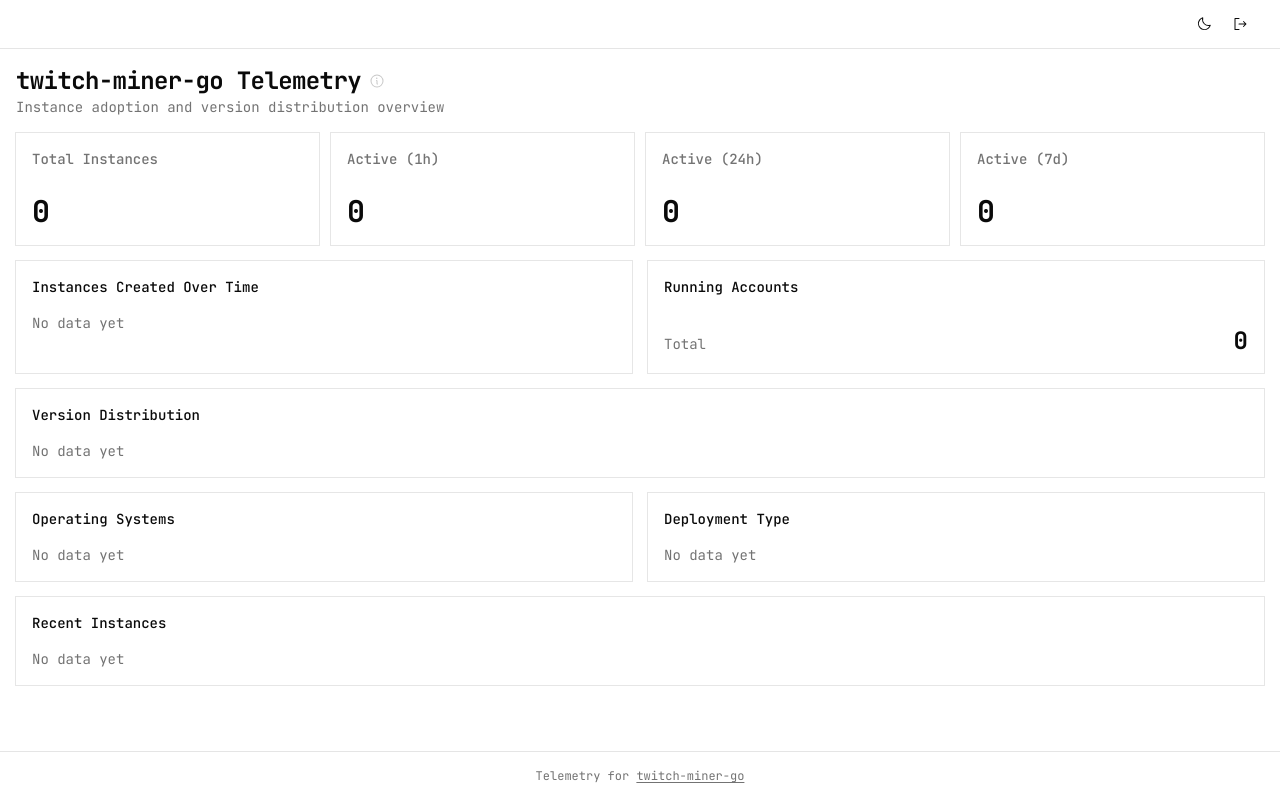
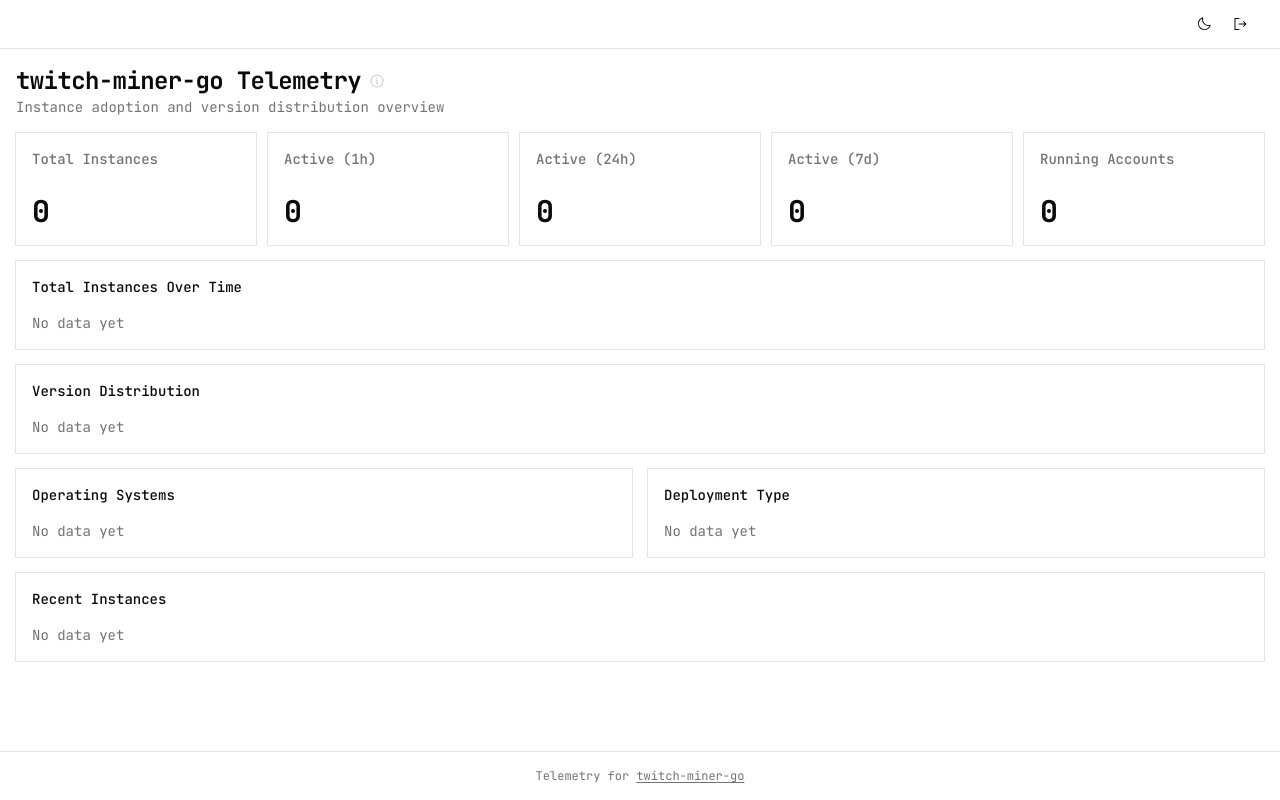
Before and after one commit to Guliveer/twitch-miner-go-telemetry, a Next.js app: page / in a window 1280 px wide. Built offline with nearby package versions, Linux system fonts and the light colour scheme.

Commit message:
Improve UI

```diff
--- a/src/app/page.tsx
+++ b/src/app/page.tsx
@@ -5,7 +5,7 @@
 import { DeploymentChart } from "@/components/dashboard/deployment-chart";
 import { InstancesTable } from "@/components/dashboard/instances-table";
 import { FirstSeenChart } from "@/components/dashboard/first-seen-chart";
-import { AccountsCard } from "@/components/dashboard/accounts-card";
+
 import { VersionDisclaimer } from "@/components/dashboard/version-disclaimer";
 
 export const dynamic = "force-dynamic";
@@ -30,14 +30,10 @@
         active1h={stats.active1h}
         active24h={stats.active24h}
         active7d={stats.active7d}
+        totalRunning={stats.totalRunningAccounts}
       />
 
-      <div className="grid gap-4 md:grid-cols-2">
-        <FirstSeenChart data={stats.firstSeenDistribution} />
-        <AccountsCard
-          totalRunning={stats.totalRunningAccounts}
-        />
-      </div>
+      <FirstSeenChart data={stats.firstSeenDistribution} />
 
       <VersionChart data={stats.versionDistribution} />
 
--- a/src/components/dashboard/accounts-card.tsx
+++ b/src/components/dashboard/accounts-card.tsx
@@ -8,15 +8,14 @@
   totalRunning,
 }: AccountsCardProps) {
   return (
-    <Card>
-      <CardHeader className="pb-3">
-        <CardTitle className="text-sm font-medium">Running Accounts</CardTitle>
+    <Card className="flex-1 min-w-[160px]">
+      <CardHeader className="pb-2">
+        <CardTitle className="text-sm font-medium text-muted-foreground">
+          Running Accounts
+        </CardTitle>
       </CardHeader>
-      <CardContent className="grid gap-3">
-        <div className="flex items-baseline justify-between gap-2">
-          <span className="text-sm text-muted-foreground">Total</span>
-          <span className="text-2xl font-bold tabular-nums">{totalRunning}</span>
-        </div>
+      <CardContent>
+        <p className="text-3xl font-bold tabular-nums">{totalRunning}</p>
       </CardContent>
     </Card>
   );
--- a/src/components/dashboard/first-seen-chart.tsx
+++ b/src/components/dashboard/first-seen-chart.tsx
@@ -2,8 +2,8 @@
 
 import { useState, useMemo } from "react";
 import {
-  LineChart,
-  Line,
+  AreaChart,
+  Area,
   XAxis,
   YAxis,
   CartesianGrid,
@@ -33,18 +33,24 @@
 export function FirstSeenChart({ data }: FirstSeenChartProps) {
   const [range, setRange] = useState<RangeLabel>("21d");
 
-  const filtered = useMemo(() => {
+  const chartData = useMemo(() => {
+    let running = 0;
+    const enriched = data.map((d) => {
+      running += d.count;
+      return { ...d, cumulative: running };
+    });
+
     const selected = RANGES.find((r) => r.label === range);
-    if (!selected || selected.days === Infinity) return data;
+    if (!selected || selected.days === Infinity) return enriched;
     const cutoff = Date.now() - selected.days * 24 * 60 * 60 * 1000;
-    return data.filter((d) => new Date(d.date).getTime() >= cutoff);
+    return enriched.filter((d) => new Date(d.date).getTime() >= cutoff);
   }, [data, range]);
 
   if (data.length === 0) {
     return (
       <Card>
         <CardHeader>
-          <CardTitle className="text-sm font-medium">Instances Created Over Time</CardTitle>
+          <CardTitle className="text-sm font-medium">Total Instances Over Time</CardTitle>
         </CardHeader>
         <CardContent>
           <p className="text-sm text-muted-foreground">No data yet</p>
@@ -57,7 +63,7 @@
     <Card>
       <CardHeader>
         <div className="flex items-center justify-between">
-          <CardTitle className="text-sm font-medium">Instances Created Over Time</CardTitle>
+          <CardTitle className="text-sm font-medium">Total Instances Over Time</CardTitle>
           <div className="flex gap-0.5">
             {RANGES.map((r) => (
               <button
@@ -77,8 +83,8 @@
         </div>
       </CardHeader>
       <CardContent>
-        <ResponsiveContainer width="100%" height={200} className="[&_.recharts-text]:fill-foreground">
-          <LineChart data={filtered} margin={{ top: 0, right: 8, left: -16, bottom: 0 }}>
+        <ResponsiveContainer width="100%" height={250} className="[&_.recharts-text]:fill-foreground">
+          <AreaChart data={chartData} margin={{ top: 0, right: 8, left: -16, bottom: 0 }}>
             <CartesianGrid strokeDasharray="3 3" vertical={false} stroke="var(--border)" />
             <XAxis
               dataKey="date"
@@ -96,7 +102,7 @@
             />
             <Tooltip
               labelFormatter={(label) => String(label)}
-              formatter={(value) => [`${value} instance(s)`, "New"]}
+              formatter={(value) => [`${value}`, "Total"]}
               contentStyle={{
                 backgroundColor: "var(--popover)",
                 color: "var(--popover-foreground)",
@@ -105,14 +111,16 @@
                 fontSize: 12,
               }}
             />
-            <Line
+            <Area
               type="monotone"
-              dataKey="count"
+              dataKey="cumulative"
               stroke="var(--chart-2)"
               strokeWidth={2}
+              fill="var(--chart-2)"
+              fillOpacity={0.15}
               dot={false}
             />
-          </LineChart>
+          </AreaChart>
         </ResponsiveContainer>
       </CardContent>
     </Card>
--- a/src/components/dashboard/stats-cards.tsx
+++ b/src/components/dashboard/stats-cards.tsx
@@ -8,6 +8,7 @@
   active1h: number;
   active24h: number;
   active7d: number;
+  totalRunning: number;
 }
 
 function StatCard({
@@ -38,6 +39,7 @@
   active1h,
   active24h,
   active7d,
+  totalRunning,
 }: StatsCardsProps) {
   return (
     <div className="flex flex-wrap gap-3">
@@ -45,6 +47,7 @@
       <StatCard label="Active (1h)" value={active1h} />
       <StatCard label="Active (24h)" value={active24h} />
       <StatCard label="Active (7d)" value={active7d} />
+      <StatCard label="Running Accounts" value={totalRunning} />
     </div>
   );
 }
```
